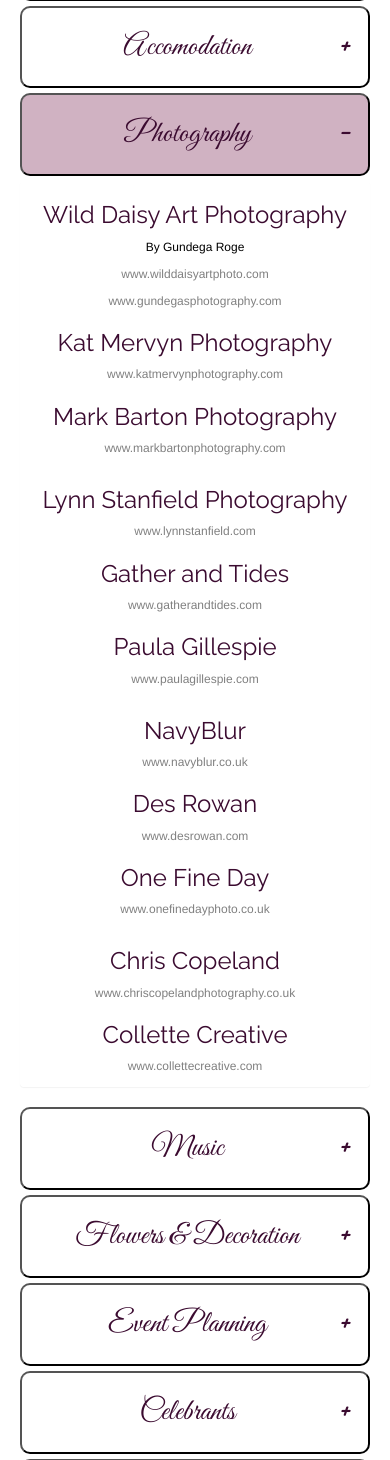
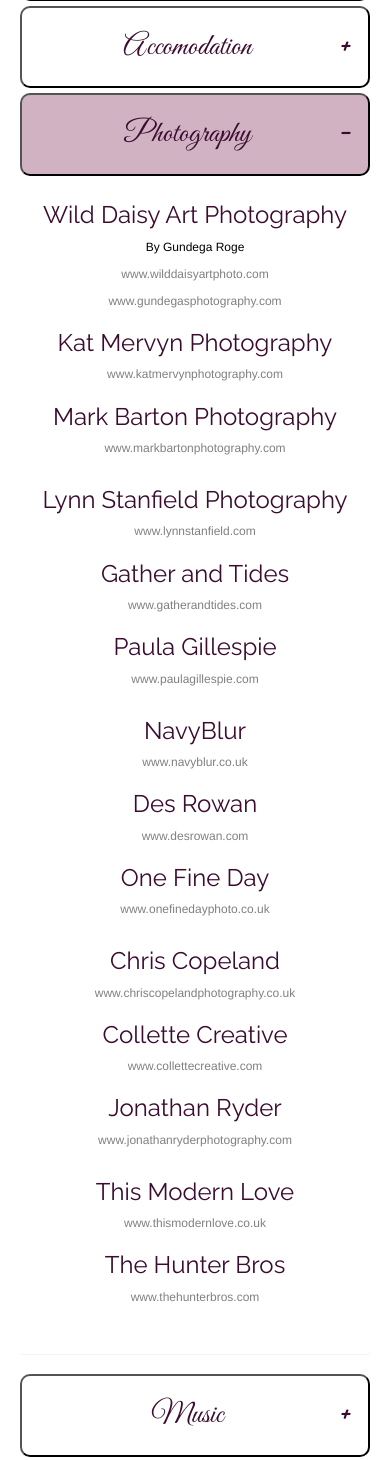
Before and after one commit to kgmaxwell1990/old-court-chapel-weddings-django, a Django app: page /vendors/ in a window 390 px wide, after a click on "Photography". Shown: the part 606-2066 px from the top of the page. Run offline with Django 3.2, Linux system fonts and the light colour scheme; some libraries are stand-ins or nearby versions.

Commit message:
added vendors

```diff
--- a/home/templates/vendors.html
+++ b/home/templates/vendors.html
@@ -452,23 +452,37 @@
             <div class="row">
               <div class="col-md-4">
                 <h3 class="raleway">Chris Copeland</h3>
-
-
                 <p><a href="https://www.chriscopelandphotography.co.uk/" target="_blank">www.chriscopelandphotography.co.uk</a></p>
               </div>
 
               <div class="col-md-4">
                 <h3 class="raleway">Collette Creative</h3>
-
-
                 <p><a href="http://www.collettecreative.com/" target="_blank">www.collettecreative.com</a></p>
               </div>
 
               <div class="col-md-4">
-
+                <h3 class="raleway">Jonathan Ryder</h3>
+                <p><a href="https://jonathanryderphotography.com/" target="_blank">www.jonathanryderphotography.com</a></p>
+              </div>
             </div>
 
+            <div class="row">
+              <div class="col-md-4">
+                <h3 class="raleway">This Modern Love</h3>
+                <p><a href="https://www.thismodernlove.co.uk/" target="_blank">www.thismodernlove.co.uk</a></p>
               </div>
+
+              <div class="col-md-4">
+                <h3 class="raleway">The Hunter Bros</h3>
+                <p><a href="https://www.thehunterbros.com/" target="_blank">www.thehunterbros.com</a></p>
+              </div>
+
+              <div class="col-md-4">
+                <h3 class="raleway"></h3>
+                <p><a href="" target="_blank"></a></p>
+              </div>
+            </div>
+
           </div>
 
 
@@ -549,7 +563,9 @@
               </div>
 
               <div class="col-md-4">
-
+                  <h3 class="raleway">Jim Sisk & Niamh Kavanagh</h3>
+                  <p>Keyboard player / Vocalist <br />
+                  07484606695 / muenthe@hotmail.com</p>
               </div>
             </div>
 
--- a/templates/base.html
+++ b/templates/base.html
@@ -174,7 +174,7 @@
         <p>Website Designed by Katie Maxwell</p>
         <a class="hvr-grow" href="https://www.linkedin.com/in/katie-maxwell-254826a4/" target="_blank"><img src="{% static 'images/Linkedin.png'%}" width="25px"/></a>
         <a class="hvr-grow" href="https://github.com/kgmaxwell1990" target="_blank"><img src="{% static 'images/Github.png' %}" width="25px"/></a>
-        <p>Copyright © 2017</p>
+        <p>Copyright © 2019</p>
     </div>
     </div>
 
```
Lines whose indentation alone changed are shown as unchanged.
